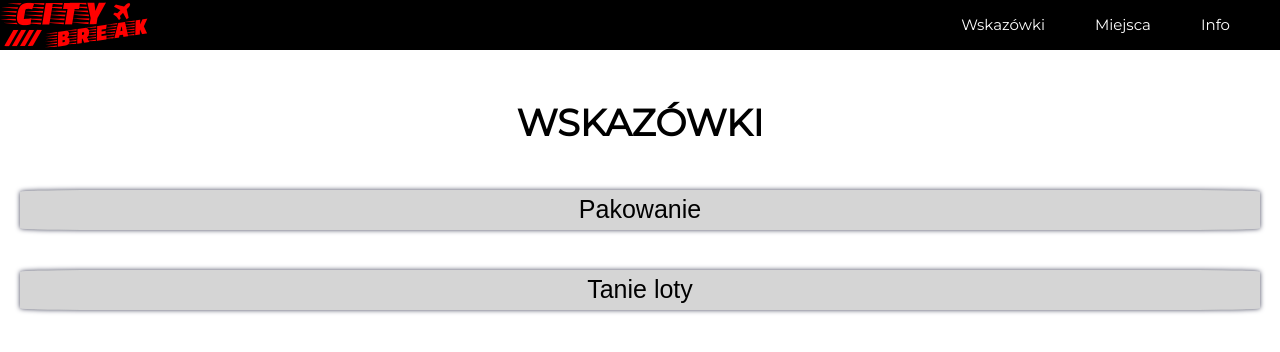
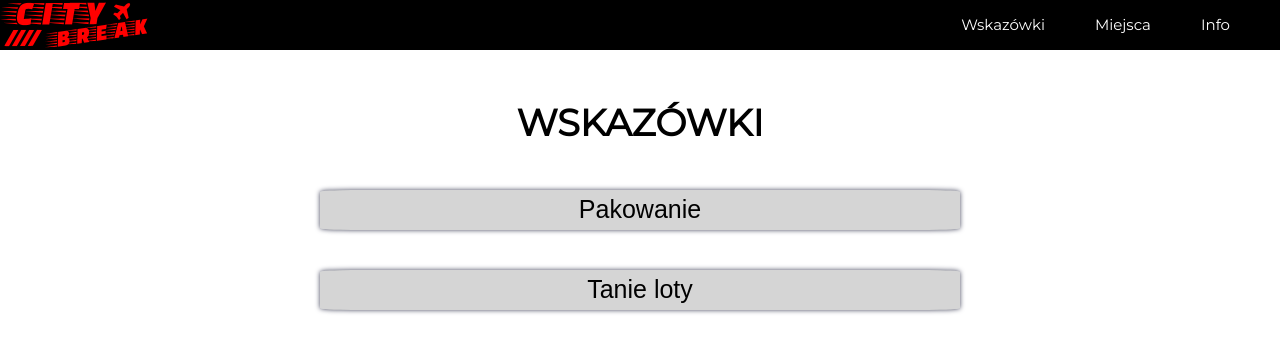
Before and after one commit to kstajer/city-break, a React (Create React App) app: page /tips in a window 1280 px wide. Shown: the top 352 px of the page. Built offline with nearby package versions, Linux system fonts and the light colour scheme; a web font is replaced by a local one.

Commit message:
small visual upgrade

```diff
--- a/package.json
+++ b/package.json
@@ -2,10 +2,12 @@
   "name": "travel-info",
   "version": "0.1.0",
   "private": true,
+  "homepage": "https://kstajer.github.io/city-break/",
   "dependencies": {
     "@testing-library/jest-dom": "^5.16.4",
     "@testing-library/react": "^13.1.1",
     "@testing-library/user-event": "^13.5.0",
+    "gh-pages": "^3.2.3",
     "react": "^18.0.0",
     "react-dom": "^18.0.0",
     "react-expand-animated": "^1.0.2",
@@ -16,6 +18,8 @@
     "web-vitals": "^2.1.4"
   },
   "scripts": {
+    "predeploy": "npm run build",
+    "deploy": "gh-pages -d build",
     "start": "react-scripts start",
     "build": "react-scripts build",
     "test": "react-scripts test",
--- a/public/index.html
+++ b/public/index.html
@@ -24,7 +24,7 @@
       work correctly both with client-side routing and a non-root public URL.
       Learn how to configure a non-root public URL by running `npm run build`.
     -->
-    <title>React App</title>
+    <title>City break</title>
   </head>
   <body>
     <noscript>You need to enable JavaScript to run this app.</noscript>
--- a/src/App.css
+++ b/src/App.css
@@ -139,3 +139,9 @@ body {
 .col1 {
   grid-column: 1;
 }
+
+.tips {
+  font-size: 20px;
+  text-align: justify;
+  white-space: pre-wrap;
+}
--- a/src/App.js
+++ b/src/App.js
@@ -12,7 +12,7 @@ function App() {
       <Router>
           <Navbar />
         <Routes>
-          <Route path="/"  element={<Cities />}/>
+          <Route path="/city-break/"  element={<Cities />}/>
           <Route path="/city/:id" element={<City />} />
           <Route path="/tips" element={<Tips />} />
           <Route path="/about" element={<About />} />
--- a/src/Pages/Tips.js
+++ b/src/Pages/Tips.js
@@ -16,17 +16,33 @@ const Tips = () => {
 
     const content = zip(titles, texts);
 
+    const isMobile = window.innerWidth <= 500;
+  if (!isMobile) {
+    return (
+      <div className='content'>
+          <h1 className='title'>Wskazówki</h1>
+          {content.map(function (content) {
+            return (
+              <div key={content[0]} className='container tips'>
+                <Collapsible desc={content[1]} text={content[0]} />
+              </div>)
+          })}
+      </div>
+    )
+} else
+{
   return (
     <div className='content'>
         <h1 className='title'>Wskazówki</h1>
         {content.map(function (content) {
           return (
-            <div key={content[0]} className='container-mobile'>
+            <div key={content[0]} className='tips container-mobile'>
               <Collapsible desc={content[1]} text={content[0]} />
             </div>)
         })}
     </div>
   )
 }
+}
 
 export default Tips
--- a/src/components/Navbar.js
+++ b/src/components/Navbar.js
@@ -9,7 +9,7 @@ const Navbar = () => {
     <header className="navbar">
 
         <img className="logo" src={Logo} onClick={() => {
-            navigate("/")
+            navigate("/city-break")
           }
         }/>
         <nav className="navigation">
@@ -17,7 +17,7 @@ const Navbar = () => {
             navigate("/tips")
           }}>Wskazówki</div>
           <div onClick={() => {
-            navigate("/")
+            navigate("/city-break")
           }}>Miejsca</div>
           <div onClick={() => {
             navigate("/about")
```
Also changed, not shown: 2 other files (tests, documents, lock files or other folders).
